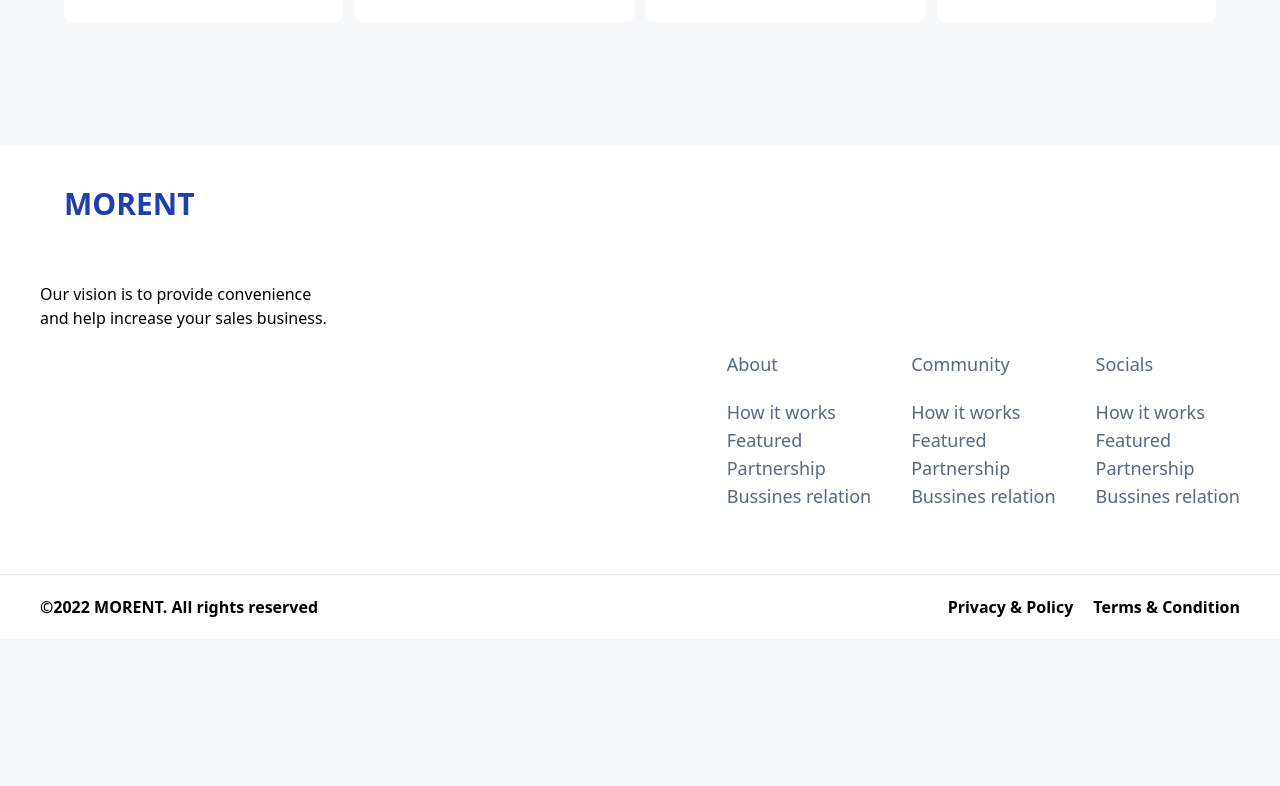
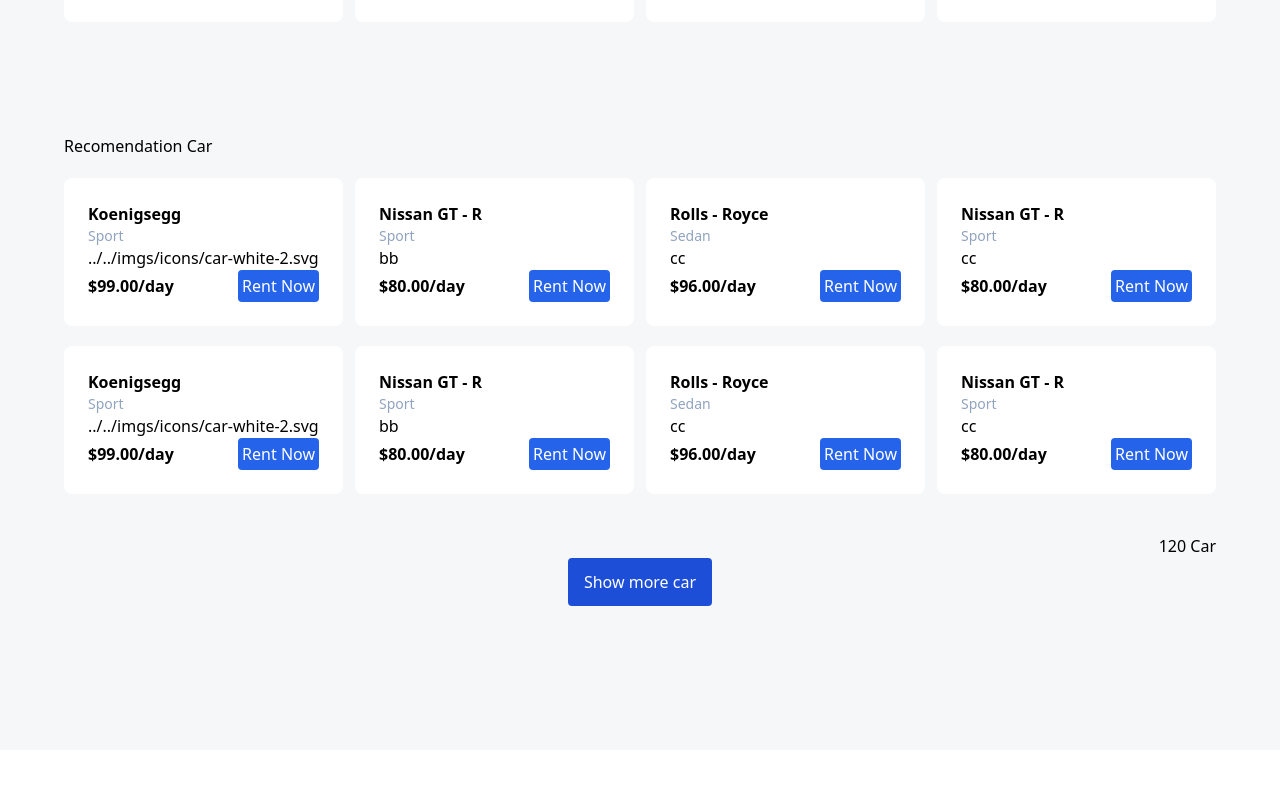
Before and after one commit to zerbaliyev/car-project, a Next.js app: page / in a window 1280 px wide. Shown: the part 794-1580 px from the top of the page. Before the commit the page ends 1433 px from the top, so only its background shows below. Built offline with nearby package versions, Linux system fonts and the light colour scheme.

Commit message:
page.js commit

```diff
--- a/app/page.js
+++ b/app/page.js
@@ -1,6 +1,7 @@
 import FilterSection from "@/components/filter/FilterSection"
 import Main from "@/components/main/Main"
 import CarSection from "@/components/sections/CarSection"
+import RecomndationCar from "@/components/sections/RecomendationCar"
 
 export default function page() {
   return (
@@ -8,6 +9,7 @@ export default function page() {
       <Main />
       <FilterSection />
       <CarSection />
+      <RecomndationCar />
     </main>
   )
 }
--- a/components/filter/FilterSectionTime.jsx
+++ b/components/filter/FilterSectionTime.jsx
@@ -3,7 +3,7 @@ import React from 'react'
 export default function FilterSectionTime() {
   return (
     <>
-        <select>
+        <select className='cursor-pointer'>
             <option value="#">Select your time</option>
             <option value="#">08:00</option>
             <option value="#">14:00</option>
--- a/components/modules/header/Header.jsx
+++ b/components/modules/header/Header.jsx
@@ -7,7 +7,7 @@ export default function Header() {
   return (
     <>
       <header className='flex items-center justify-between px-16 py-10 border border-[#c3d4e966] bg-white'>
-        <Link href="/" className='text-blue-800 font-size text-3xl font-bold'>MORENT</Link>
+        <Link href="/" className='text-blue-800 font-size text-3xl font-bold sm:360px flex-wrap'>MORENT</Link>
         <SearchInput />
         <HeaderActions />
       </header>
--- /dev/null
+++ b/components/sections/RecomendationCar.jsx
@@ -0,0 +1,71 @@
+import React from 'react'
+import Cart from '../cart/Cart';
+
+const cars = [
+    {
+        name:"Koenigsegg",
+        category: "Sport",
+        image:"../../imgs/icons/car-white-2.svg",
+        price: "$99.00",
+    } ,
+    {
+        name:"Nissan GT - R",
+        category: "Sport",
+        image:"bb",
+        price: "$80.00",
+    },
+    {
+        name:"Rolls - Royce",
+        category: "Sedan",
+        image:"cc",
+        price: "$96.00",
+    } ,
+    {
+        name:"Nissan GT - R",
+        category: "Sport",
+        image:"cc",
+        price: "$80.00",
+    } ,
+
+
+];
+export default function RecomndationCar() {
+  return (
+
+
+    <section className='w-full flex flex-col gap-5 pb-24 px-16 pt-4'>
+        <div className='flex items-center justify-between'>
+            <h2>Recomendation Car</h2>
+        </div>
+            <div className='flex gap-3'>
+                {cars.map((car) => (
+                    <div className='w-1/3'>
+                        <Cart
+                        title={car.name}
+                        category={car.category}
+                        price={car.price}
+                        image={car.image}
+                        />
+                    </div>
+                ))}
+            </div>
+
+            <div className='flex gap-3'>
+                {cars.map((car) => (
+                    <div className='w-1/3'>
+                        <Cart
+                        title={car.name}
+                        category={car.category}
+                        price={car.price}
+                        image={car.image}
+                        />
+                    </div>
+                ))}
+            </div>
+        <div className='text-center py-5'>
+        <p className='text-end'>120 Car</p>
+        <button className='bg-blue-700 text-white px-4 py-3 rounded'>Show more car</button>
+        </div>
+    </section>
+  )
+}
--- a/components/ui/input/HeaderActions.jsx
+++ b/components/ui/input/HeaderActions.jsx
@@ -2,7 +2,7 @@ import React from 'react'
 
 export default function () {
   return (
-    <div className='flex gap-5'>
+    <div className='flex gap-5 sm:360px flex-wrap'>
         <button>
             <img src="../../../imgs/icons/button.svg" alt="" />
         </button>
--- a/components/ui/input/SearchInput.jsx
+++ b/components/ui/input/SearchInput.jsx
@@ -2,7 +2,7 @@ import React from 'react'
 
 export default function SearchInput() {
   return (
-    <label className='flex gap-5 border rounded-full border-[#6591c766] py-3 px-6 mr-auto ml-20'>
+    <label className='flex gap-5 border rounded-full border-[#6591c766] py-3 px-6 mr-auto ml-20 sm:360px flex-wrap'>
         <button>
             <img src="../../../imgs/icons/search.svg" alt="" />
         </button>
```
